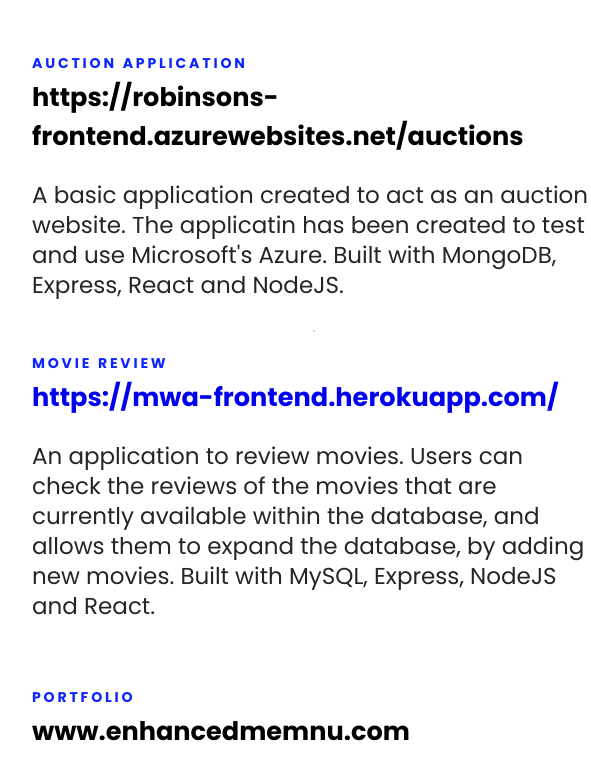
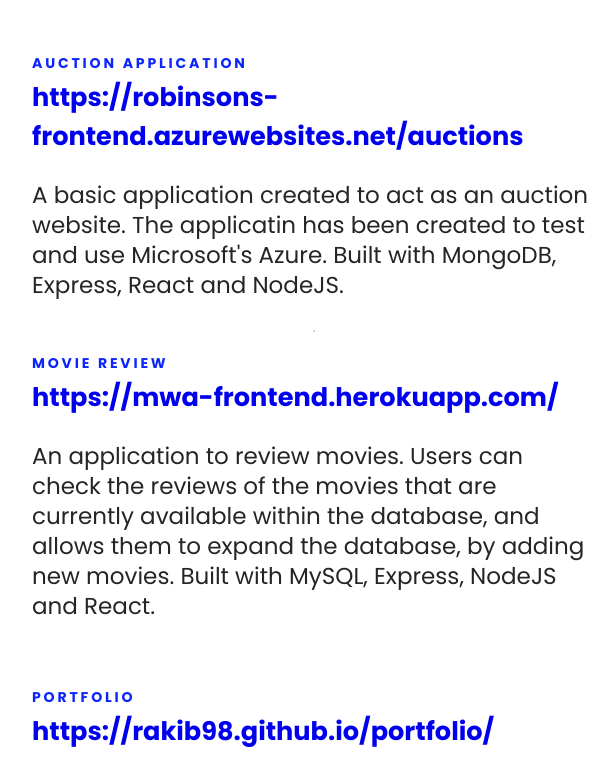
Before and after one commit to Rakib98/portfolio, a plain HTML site: page index.html in a window 1280 px wide. Shown: the part 1962-2720 px from the top of the page, 96-687 px from the left. Drawn offline with nearby package versions, Linux system fonts and the light colour scheme.

Commit message:
changed links

```diff
--- a/index.html
+++ b/index.html
@@ -101,13 +101,13 @@
             <div class="portfolio-left">
                 <div class="inner">
                     <p class="subtitle">Auction application</p>
-                    <p class="featured-title">https://robinsons-frontend.azurewebsites.net/auctions</p>
+                    <p class="featured-title"><a href="https://robinsons-frontend.azurewebsites.net/auctions" target="_blank">https://robinsons-frontend.azurewebsites.net/auctions</a></p>
                     <p class="featured-desc">
                         A basic application created to act as an auction website. The applicatin has been created to test and use Microsoft's Azure. Built with MongoDB, Express, React and NodeJS.
                     </p>
                 </div>
             </div>
-            <a href="https://robinsons-frontend.azurewebsites.net/auctions"><img src="images/auction.jpg" alt="project"></a>
+            <a href="https://robinsons-frontend.azurewebsites.net/auctions" target="_blank"><img src="images/auction.jpg" alt="project"></a>
             <hr>
         </div>
 
@@ -128,13 +128,13 @@
             <div class="portfolio-left">
                 <div class="inner">
                     <p class="subtitle">Portfolio</p>
-                    <p class="featured-title">www.enhancedmemnu.com</p>
+                    <p class="featured-title"><a href="https://rakib98.github.io/portfolio/">https://rakib98.github.io/portfolio/</a></p>
                     <p class="featured-desc">
                         The website you are currently on. An overhaul of my old portfolio, update with with a more mordern design. Built with HTML, CSS (SASS), JavaScript and GSAP.
                     </p>
                 </div>
             </div>
-            <a href=""><img src="images/portfolio.jpg" alt="project"></a>
+            <a href="https://rakib98.github.io/portfolio/"><img src="images/portfolio.jpg" alt="project"></a>
         </div>
     </section>
 
```
